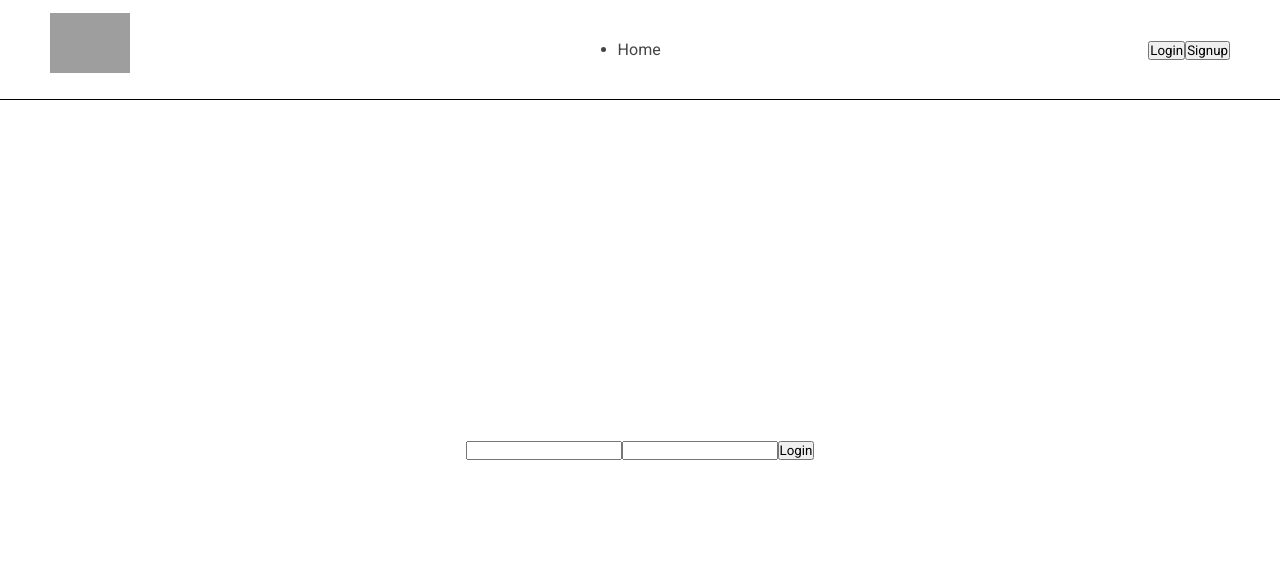
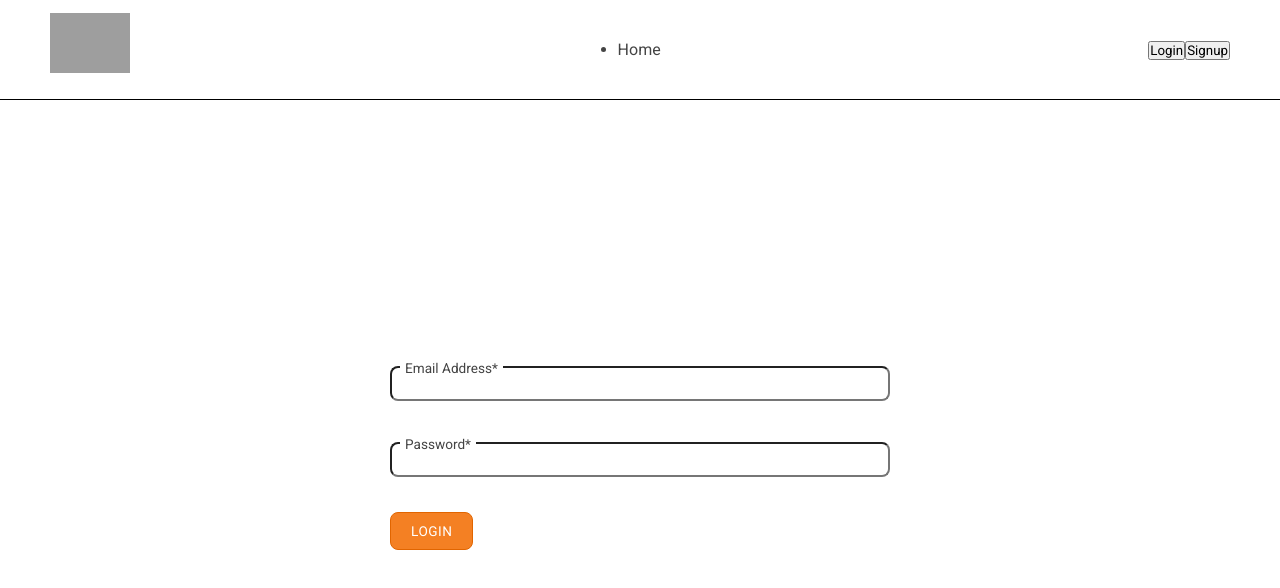
Before and after one commit to justasti/FEU6-galutinis-atsiskaitymas, a React (Vite) app: page /login in a window 1280 px wide. Shown: the top 588 px of the page. Built offline with nearby package versions, Linux system fonts and the light colour scheme; grey boxes are pictures that could not be loaded.

Commit message:
add login form styled and validation

```diff
--- a/src/features/users/login-page/login.page.jsx
+++ b/src/features/users/login-page/login.page.jsx
@@ -1,59 +1,109 @@
 import { useState } from 'react'
-import { Header } from '../../'
+import { Header, Input, InputGroup, Button, ErrorMessage } from '../../'
 import { AuthMain } from './../../../layouts/auth-layout/auth-layout.styles'
 import { FontAwesomeIcon } from '@fortawesome/react-fontawesome'
 import { faSpinner } from '@fortawesome/free-solid-svg-icons'
 import { useDispatch, useSelector } from 'react-redux'
 import { getUserByEmail, login } from '../users.slice'
-import { unstable_HistoryRouter, useNavigate } from 'react-router-dom'
+import { useNavigate } from 'react-router-dom'
+import { StyledForm } from '../signup-page/signup-page.styles'
+import { useFormik } from 'formik'
+import * as yup from 'yup'
+
 const LoginPage = () => {
   const dispatch = useDispatch()
   const navigate = useNavigate()
-  const [inputs, setInputs] = useState({
+  const [invalidAttempt, setInvalidAttempt] = useState(false)
+  const { loading } = useSelector((state) => state.users)
+
+  const validationSchema = yup.object({
+    email: yup
+      .string()
+      .required('Required field')
+      .matches(
+        /^[A-Z0-9._%+-]+@[A-Z0-9.-]+\.[A-Z]{2,4}$/i,
+        'Invalid email address'
+      ),
+    password: yup.string().trim().required('Required field'),
+  })
+
+  const initialValues = {
     email: '',
+    username: '',
+    avatarUrl: '',
     password: '',
-  })
-  const { loading } = useSelector((state) => state.users)
-  const handleChange = (e) => {
-    setInputs((prev) => ({ ...prev, [e.target.id]: e.target.value }))
+    confirm: '',
   }
 
-  const handleSubmit = (e) => {
-    e.preventDefault()
-
-    const userPromise = dispatch(getUserByEmail(inputs.email))
+  const formik = useFormik({
+    initialValues,
+    validationSchema,
+    onSubmit: (values) => {
+      const userPromise = dispatch(getUserByEmail(values.email))
       userPromise.then(({ payload }) => {
         const user = payload[0]
-      if (user?.password === inputs.password) {
+        if (user?.password === values.password) {
           dispatch(login(user))
           navigate(-1)
         } else {
-        console.log('incorrect')
+          setInvalidAttempt(true)
         }
       })
-  }
+    },
+  })
 
   return (
     <>
       <Header />
       <AuthMain>
-        <form onSubmit={handleSubmit}>
-          <input
-            type='text'
+        <StyledForm onSubmit={formik.handleSubmit}>
+          <InputGroup>
+            <label
+              className={formik.values.email ? 'filled' : null}
+              htmlFor='email'
+            >
+              Email Address*
+            </label>
+            <Input
+              type='email'
               id='email'
-            value={inputs.email}
-            onChange={handleChange}
+              value={formik.values.email}
+              onChange={(val) => {
+                setInvalidAttempt(false)
+                formik.handleChange(val)
+              }}
+              onBlur={formik.handleBlur}
             />
-          <input
+            {formik.touched.email && formik.errors.email && (
+              <ErrorMessage>{formik.errors.email}</ErrorMessage>
+            )}
+          </InputGroup>
+          <InputGroup>
+            <label
+              className={formik.values.password ? 'filled' : null}
+              htmlFor='password'
+            >
+              Password*
+            </label>
+            <Input
               type='password'
               id='password'
-            value={inputs.password}
-            onChange={handleChange}
+              value={formik.values.password}
+              {...formik.getFieldProps('password')}
             />
-          <button type='submit'>
+            {formik.touched.password && formik.errors.password && (
+              <ErrorMessage>{formik.errors.password}</ErrorMessage>
+            )}
+          </InputGroup>
+          <Button variant='inverted' type='submit'>
             Login {loading && <FontAwesomeIcon icon={faSpinner} />}
-          </button>
-        </form>
+          </Button>
+          {invalidAttempt && (
+            <ErrorMessage pos='normal'>
+              Incorrect Email or Password
+            </ErrorMessage>
+          )}
+        </StyledForm>
       </AuthMain>
     </>
   )
```
Lines whose indentation alone changed are shown as unchanged.
